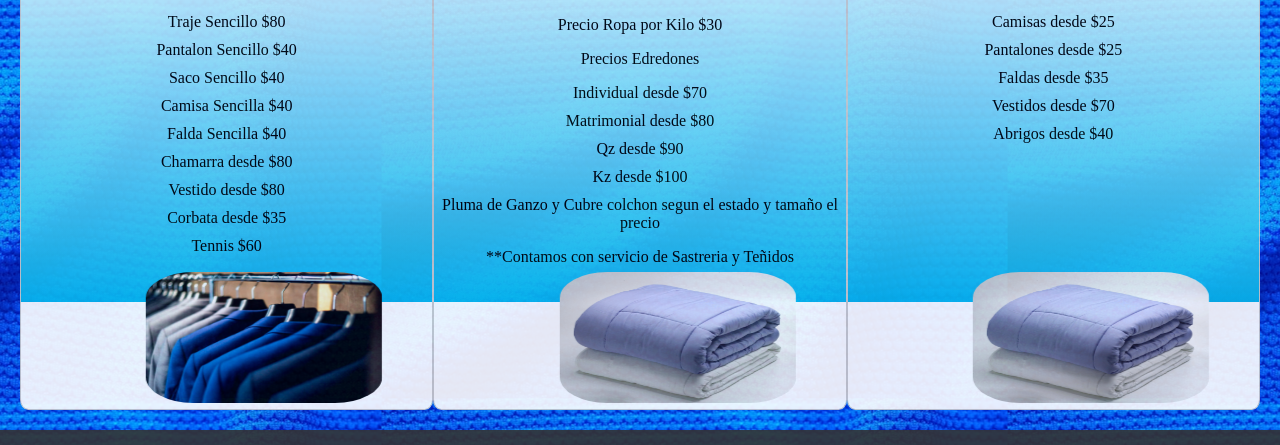
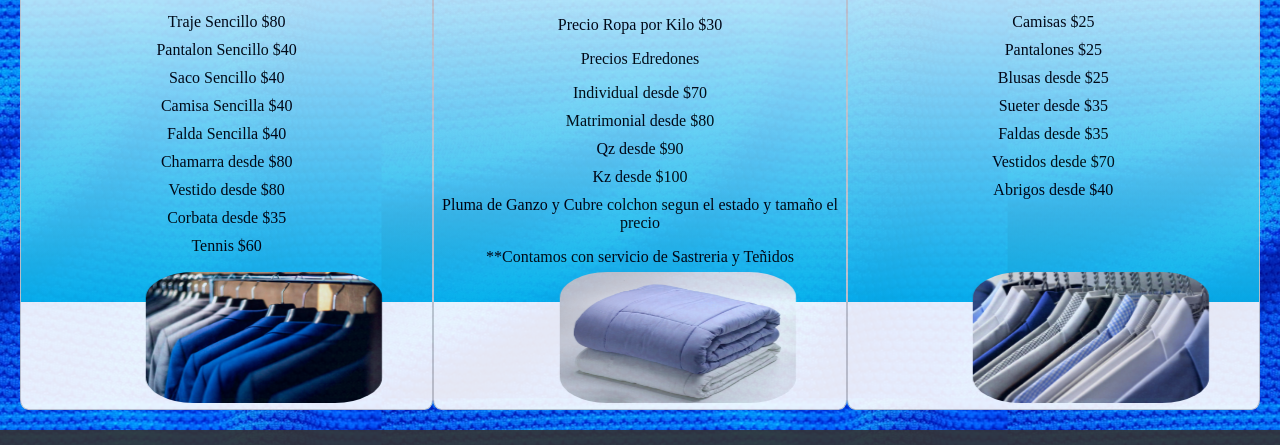
Before and after one commit to Antonio-1000/tintoreria, a plain HTML site: page index.html in a window 1280 px wide. Shown: the part 194-639 px from the top of the page. Drawn offline with Linux system fonts and the light colour scheme.

Commit message:
Update index.html

```diff
--- a/index.html
+++ b/index.html
@@ -45,10 +45,12 @@
          <div class="div1">
            <h1>Servicio de Planchaduria</h1>
                   <p>Precios por Prenda</p>
-           <img class="img" src="edredon.jpg">
+           <img class="img" src="camisas.jpeg">
               <ul>
-                <li>Camisas desde $25</li>
-                <li>Pantalones desde $25</li>
+                <li>Camisas $25</li>
+                <li>Pantalones $25</li>
+                <li>Blusas desde $25</li>
+                <li>Sueter desde $35</li>
                 <li>Faldas desde $35</li>
                 <li>Vestidos desde $70</li>
                 <li>Abrigos desde $40</li>
```
